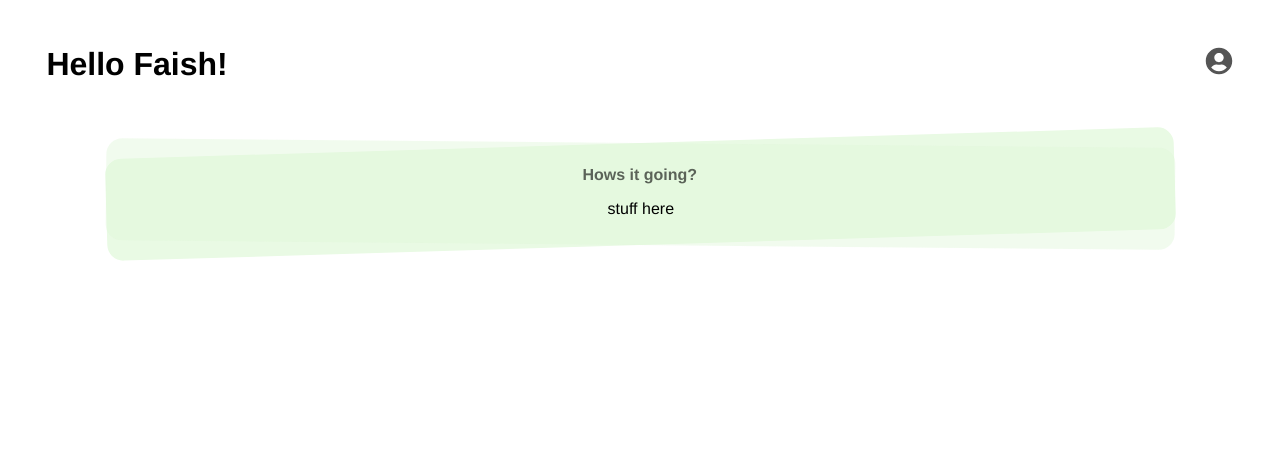
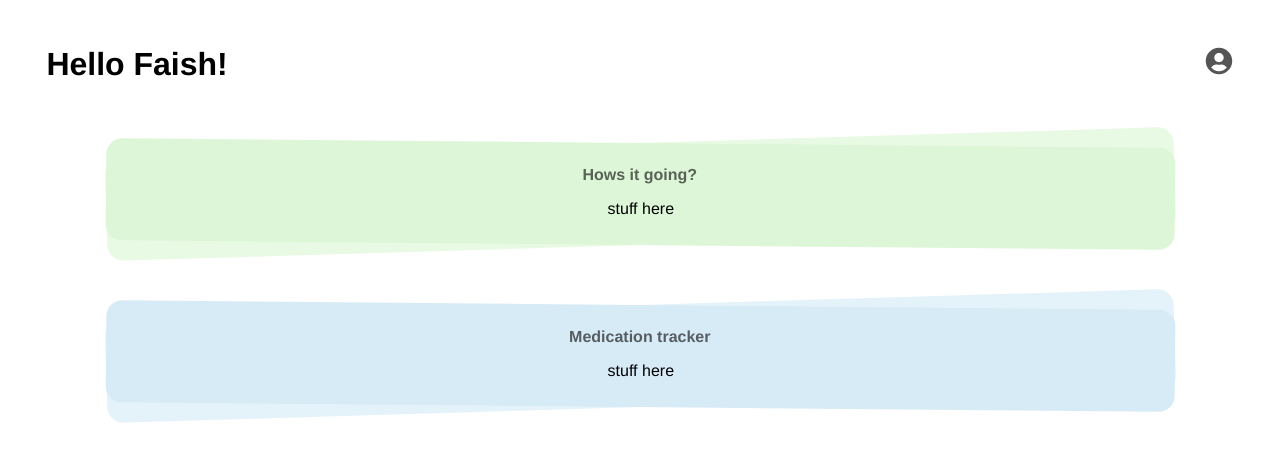
Before and after one commit to Danish-H/open-health-tracker, a React (Create React App) app: page / in a window 1280 px wide. Shown: the top 462 px of the page. Built offline with nearby package versions, Linux system fonts and the light colour scheme.

Commit message:
add medication tracking card

```diff
--- a/src/App.js
+++ b/src/App.js
@@ -9,6 +9,9 @@
         <Card color="#e9fae4" bgcolor="#DDF6D7" title="Hows it going?">
           <p>stuff here</p>
         </Card>
+        <Card color="#e4f2fa" bgcolor="#D7EBF6" title="Medication tracker">
+          <p>stuff here</p>
+        </Card>
       </div>
     );
   }
--- a/src/Components/card.css
+++ b/src/Components/card.css
@@ -22,5 +22,4 @@
     right: 0;
     z-index: -1;
     border-radius: 16px;
-    opacity: 42%;
 }
```
